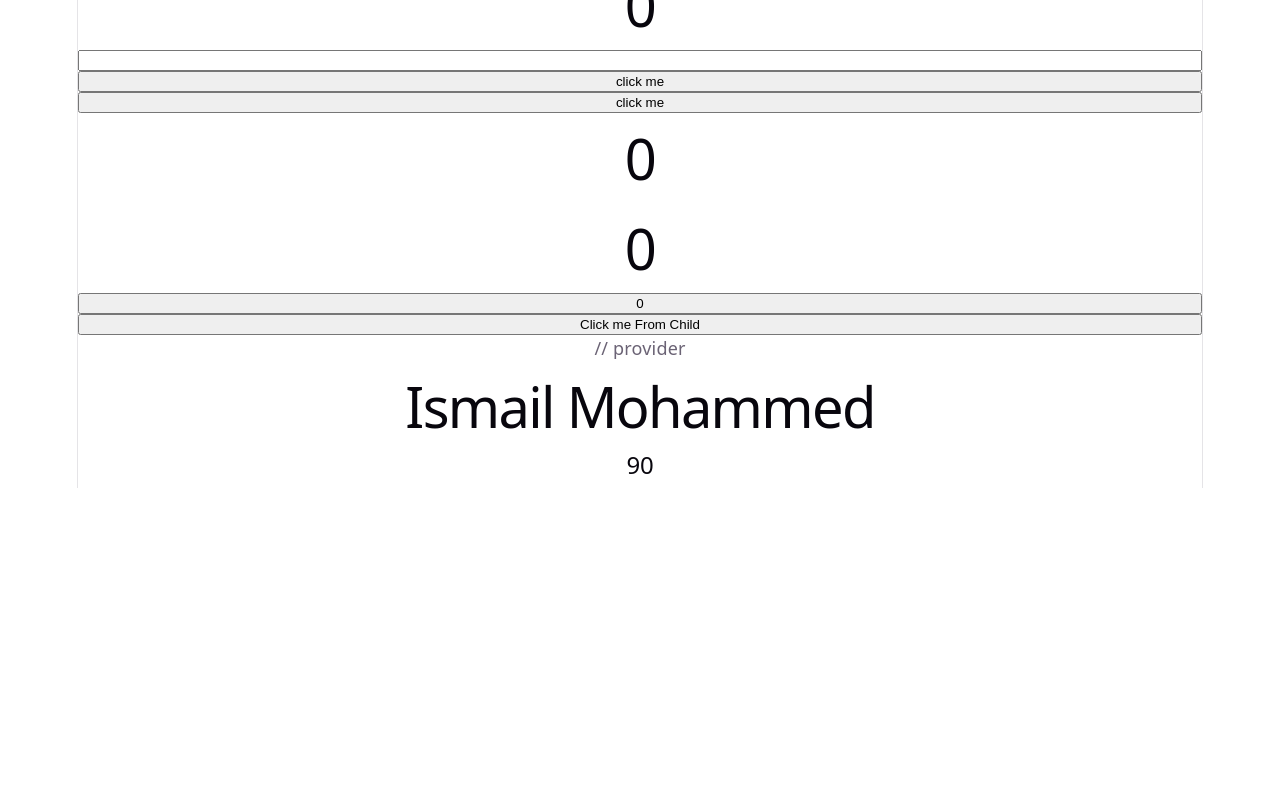
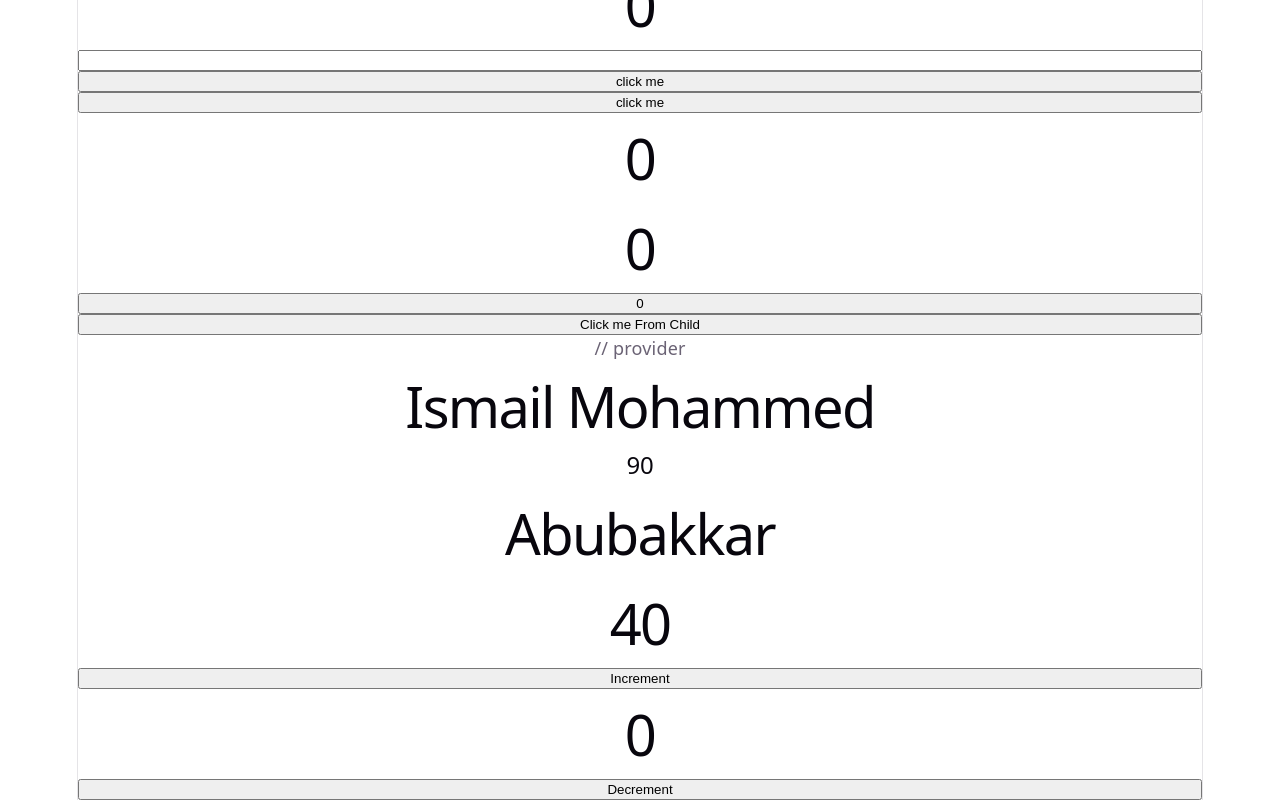
Before and after one commit to Mdismail-ai/React, a React (Vite) app in the folder useState/: page / in a window 1280 px wide. Shown: the part 806-1606 px from the top of the page. Before the commit the page ends 1294 px from the top, so only its background shows below. Built offline with nearby package versions, Linux system fonts and the light colour scheme; no server answers.

Commit message:
4thcommit

```diff
--- a/useState/src/App.jsx
+++ b/useState/src/App.jsx
@@ -6,6 +6,8 @@ import UseRefHook from './UseRefHook'
 import UseMemoHook from './useMemoHook'
 import UseCallBackHook from './UseCallBackHook'
 import UseContextHook from './UseContextHook'
+import UseContextHooksss from './UseContextHooksss'
+import UseReduserHook from './UseReduserHook'
 
 function App() {
   const [count, setCount] = useState(0)
@@ -53,6 +55,8 @@ function App() {
       <UseMemoHook/>
       <UseCallBackHook/>
       <UseContextHook/>
+      <UseContextHooksss/>
+      <UseReduserHook/>
     </>
   )
 }
--- a/useState/src/ChildThird.jsx
+++ b/useState/src/ChildThird.jsx
@@ -1,7 +1,13 @@
+import React, { useContext } from "react"
+import {b } from "./UseContextHooksss"
+
+
 const ChildThird = () =>{
+    const {name , age } = useContext(b)
     return (
         <>
-
+<h1 className="">{name}</h1>
+<h1 className="">{age}</h1>
 
         </>
     )
--- /dev/null
+++ b/useState/src/UseContextHooksss.jsx
@@ -0,0 +1,20 @@
+import { createContext } from "react"
+import ChildThird from "./ChildThird"
+
+export const b  = createContext()
+    const name  = "Abubakkar "
+    const age = 40
+
+
+
+const UseContextHooksss = () =>{
+    return (<>
+
+        <b.Provider value = {{name , age }}>
+        <ChildThird/>
+        </b.Provider>
+
+
+    </>)
+}
+export default UseContextHooksss
--- /dev/null
+++ b/useState/src/UseReduserHook.jsx
@@ -0,0 +1,27 @@
+import { useReducer } from "react"
+
+const UseReduserHook = () =>  {
+    const intialValu = 0
+    const fun =(state,action) =>{
+          switch(action){
+        case "Increment":
+           return state+1
+        case "Decrement":
+            return state-1
+        default :
+        return state
+
+    }
+    }
+
+    const [state, dispatch ] = useReducer(fun , intialValu);
+    return (
+        <>
+          <button onClick={()=>{dispatch("Increment")}}>Increment</button>
+          <h1 className="">{state}</h1>
+          <button onClick={()=>{dispatch("Decrement")}}>Decrement</button>
+
+        </>
+    )
+}
+export default UseReduserHook
```
